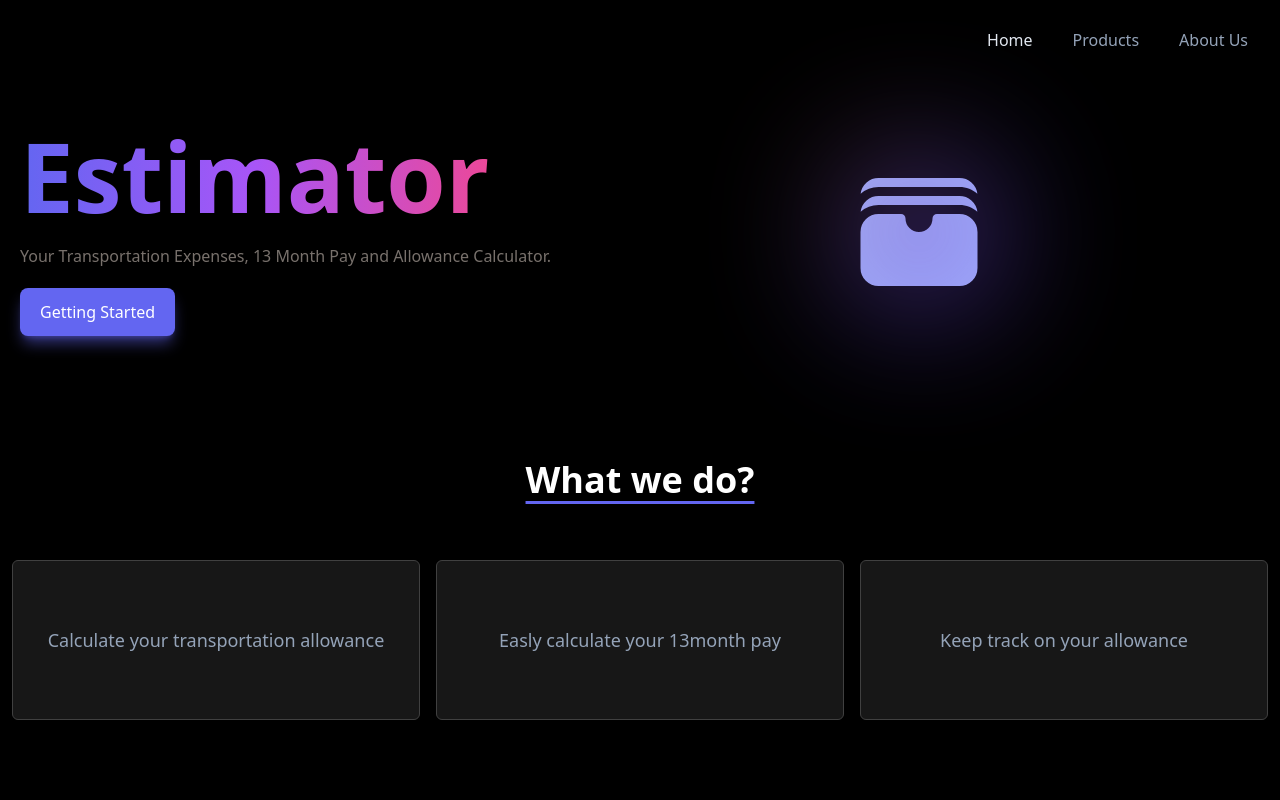
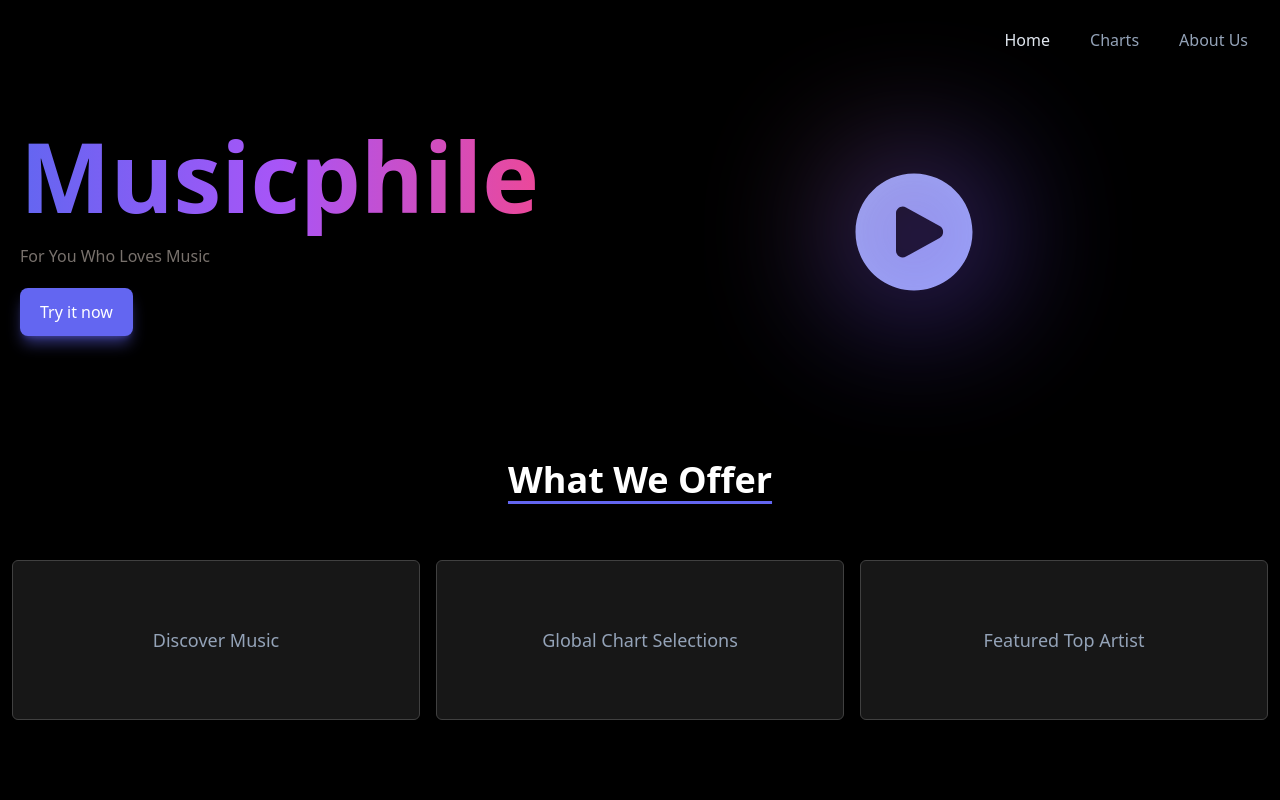
Before and after one commit to zacro14/musicphile, a Next.js app: page / in a window 1280 px wide. Shown: the top 800 px of the page. Built offline with nearby package versions, Linux system fonts and the light colour scheme.

Commit message:
refactor: change to music app

```diff
--- /dev/null
+++ b/assets/constants.ts
@@ -0,0 +1,26 @@
+export const WHATWEOFFER = [
+    {
+        label: 'Discover Music',
+    },
+    {
+        label: 'Global Chart Selections',
+    },
+    {
+        label: 'Featured Top Artist',
+    },
+]
+
+export const NAVLINKS = [
+    {
+        name: 'Home',
+        url: '/',
+    },
+    {
+        name: 'Charts',
+        url: '/charts',
+    },
+    {
+        name: 'About Us',
+        url: '/about-us',
+    },
+]
--- a/components/Header.tsx
+++ b/components/Header.tsx
@@ -2,32 +2,20 @@ import React from 'react'
 import Link from 'next/link'
 import { useRouter } from 'next/router'
 import { Bars2Icon } from '@heroicons/react/24/solid'
+import { NAVLINKS } from '../assets/constants'
 
 const Header = () => {
     const router = useRouter()
-    const link = [
-        {
-            name: 'Home',
-            url: '/',
-        },
-        {
-            name: 'Products',
-            url: '/products',
-        },
-        {
-            name: 'About Us',
-            url: '/about-us',
-        },
-    ]
+
     return (
         <nav className="h-20 container mx-auto flex align-middle">
             <div className="flex justify-end w-full px-3 items-center">
-                <span className="sm:hidden">
+                <span className="sm:hidden cursor-pointer">
                     <Bars2Icon className="text-white h-10 w-10" />
                 </span>
 
                 <ul className="hidden sm:flex md:flex">
-                    {link.map((link, index) => (
+                    {NAVLINKS.map((link, index) => (
                         <li key={index}>
                             <Link href={link.url} passHref>
                                 <a
--- a/components/Home/LandingSection.tsx
+++ b/components/Home/LandingSection.tsx
@@ -1,6 +1,6 @@
 import Link from 'next/link'
 import React from 'react'
-import { WalletIcon } from '@heroicons/react/24/solid'
+import { WalletIcon, PlayCircleIcon } from '@heroicons/react/24/solid'
 
 const LandingSection = () => {
     return (
@@ -9,23 +9,22 @@ const LandingSection = () => {
                 <div className="py-10">
                     <h1 className="font-bold text-7xl md:text-8xl mb-5">
                         <span className="bg-clip-text text-transparent bg-gradient-to-r from-indigo-500 via-purple-500 to-pink-500">
-                            Estimator
+                            Musicphile
                         </span>
                     </h1>
                     <h2 className="text-stone-500 mb-5">
-                        Your Transportation Expenses, 13 Month Pay and Allowance
-                        Calculator.
+                        For You Who Loves Music
                     </h2>
-                    <Link href={{ pathname: '/products' }} passHref>
+                    <Link href={{ pathname: '/charts' }} passHref>
                         <button className="bg-indigo-500 shadow-lg shadow-indigo-500/50 px-5 py-3 rounded-lg cursor-pointer text-white ">
-                            Getting Started
+                            Try it now
                         </button>
                     </Link>
                 </div>
 
                 <div className="relative mx-auto">
-                    <span>
-                        <WalletIcon className="h-36 w-36 text-indigo-300" />
+                    <span className="z-10">
+                        <PlayCircleIcon className="h-36 w-36 text-indigo-300 hover:scale-110 delay-100" />
                     </span>
                     <div
                         aria-hidden={true}
--- a/components/Home/ProductUsageSection.tsx
+++ b/components/Home/ProductUsageSection.tsx
@@ -1,31 +1,21 @@
 import React from 'react'
+import { WHATWEOFFER } from '../../assets/constants'
 
 const ProductUsageSection = () => {
-    const product = [
-        {
-            label: 'Calculate your transportation allowance',
-        },
-        {
-            label: 'Easly calculate your 13month pay',
-        },
-        {
-            label: 'Keep track on your allowance',
-        },
-    ]
     return (
         <section id="about_product" className="min-h-96 mx-auto py-5">
             <h2 className="font-bold text-white text-4xl text-center py-10 underline underline-offset-8 decoration-indigo-500">
-                What we do?
+                What We Offer
             </h2>
             <div className="grid grid-cols-1 md:grid-cols-3 gap-4 text-center py-5 mx-auto container">
-                {product.map((product) => (
+                {WHATWEOFFER.map((offer) => (
                     <div
-                        key={product.label}
+                        key={offer.label}
                         className="container items-center h-40 flex justify-center rounded-md bg-neutral-900 border border-neutral-700"
                     >
                         <div className="text-slate-400">
                             <h3 className="font-medium text-lg">
-                                {product.label}
+                                {offer.label}
                             </h3>
                         </div>
                     </div>
--- /dev/null
+++ b/components/Seo/Seo.tsx
@@ -0,0 +1,21 @@
+import Head from 'next/head'
+import React from 'react'
+import { NextSeo } from 'next-seo'
+import seoconfig from '../../seo.config'
+
+interface Props {
+    title?: string
+    description?: string
+}
+const Seo = (props: Props) => {
+    const { title, description } = props
+    return (
+        <NextSeo
+            description={description}
+            title={title}
+            titleTemplate={seoconfig.titleTemplate}
+        />
+    )
+}
+
+export default Seo
--- a/package.json
+++ b/package.json
@@ -11,6 +11,7 @@
     "dependencies": {
         "@heroicons/react": "^2.0.12",
         "next": "12.3.1",
+        "next-seo": "^5.6.0",
         "react": "18.2.0",
         "react-dom": "18.2.0"
     },
--- a/pages/_app.tsx
+++ b/pages/_app.tsx
@@ -1,10 +1,13 @@
 import '../styles/globals.css'
 import type { AppProps } from 'next/app'
 import Layout from '../components/Layout'
+import { DefaultSeo } from 'next-seo'
+import seo from '../seo.config'
 
 function MyApp({ Component, pageProps }: AppProps) {
     return (
         <Layout>
+            <DefaultSeo {...seo} />
             <Component {...pageProps} />
         </Layout>
     )
--- /dev/null
+++ b/pages/charts/index.tsx
@@ -0,0 +1,20 @@
+import React from 'react'
+import ProductItem from '../../components/ProductItem/ProductItem'
+import Seo from '../../components/Seo/Seo'
+
+const Charts = () => {
+    return (
+        <>
+            <Seo title="Music Just For You" description="discover music" />
+            <section className="min-h-screen mx-auto max-w-7xl">
+                <div className="grid grid-cols-1 md:grid-cols-3 p-5 justify-items-center">
+                    <ProductItem />
+                    <ProductItem />
+                    <ProductItem />
+                </div>
+            </section>
+        </>
+    )
+}
+
+export default Charts
--- a/pages/products/index.tsx
+++ /dev/null
@@ -1,16 +0,0 @@
-import React from 'react'
-import ProductItem from '../../components/ProductItem/ProductItem'
-
-const Products = () => {
-    return (
-        <section className="min-h-screen mx-auto max-w-7xl">
-            <div className="grid grid-cols-1 md:grid-cols-3 p-5 justify-items-center">
-                <ProductItem />
-                <ProductItem />
-                <ProductItem />
-            </div>
-        </section>
-    )
-}
-
-export default Products
--- /dev/null
+++ b/seo.config.ts
@@ -0,0 +1,7 @@
+const seoconfig = {
+    title: 'Discover Music',
+    titleTemplate: 'Musicphile | %s',
+    description: 'Discover music just for you',
+}
+
+export default seoconfig
```
Also changed, not shown: 1 other file (tests, documents, lock files or other folders).
